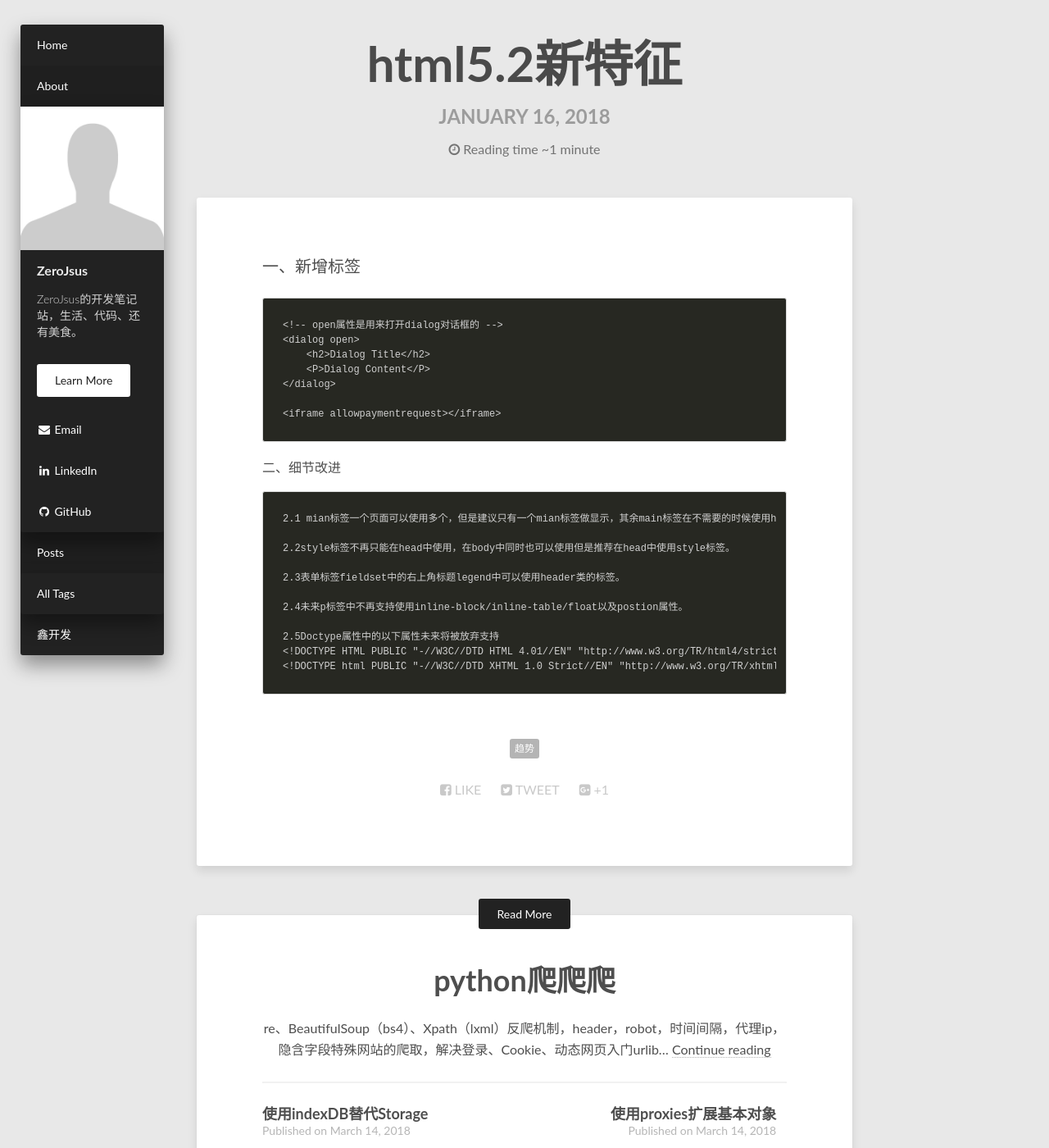
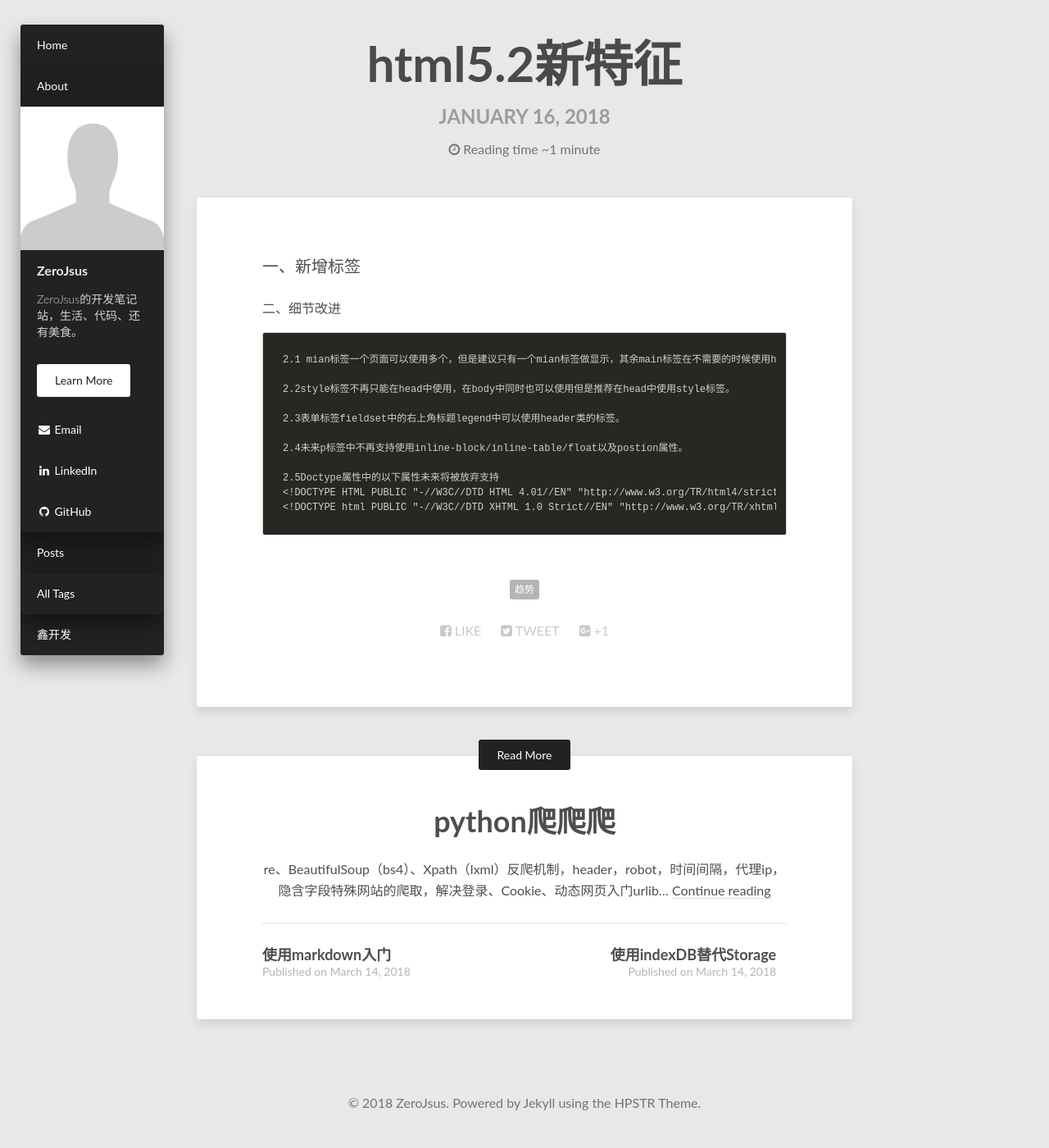
Before and after one commit to ZeroJsus/ZeroJsus.github.io, a Jekyll site: the page built from _posts/2018-1-16-html5.2新特征.markdown, in a window 1280 px wide and 1400 px high. Shown: the whole window at 82% size. Built offline with Jekyll 4.4.1, drawn with Linux system fonts in a browser that asks for light colours; nearby versions of some CDN libraries.

Commit message:
update style

```diff
--- a/_posts/2018-1-16-html5.2新特征.markdown
+++ b/_posts/2018-1-16-html5.2新特征.markdown
@@ -8,16 +8,12 @@
 
 一、新增标签<Dialog>以及用于支付的iframe属性allowpaymentrequest
     ![Dialog样式]('./../images/posts/18-1-16-12-00')
-    {{% highlight html %}}
     <!-- open属性是用来打开dialog对话框的 -->
-    <dialog open>
-        <h2>Dialog Title</h2>
-        <P>Dialog Content</P>
-    </dialog>
-
-    <iframe allowpaymentrequest></iframe>
-
-    {{% endhighlight %}}
+    `<dialog open>`
+        `<h2>Dialog Title</h2>`
+        `<P>Dialog Content</P>`
+    `</dialog>`
+    `<iframe allowpaymentrequest></iframe>`
 
 
 
```
Also changed, not shown: _posts/2018-4-30-markdown入门.markdown (added, +11 -0 lines), README.md.
